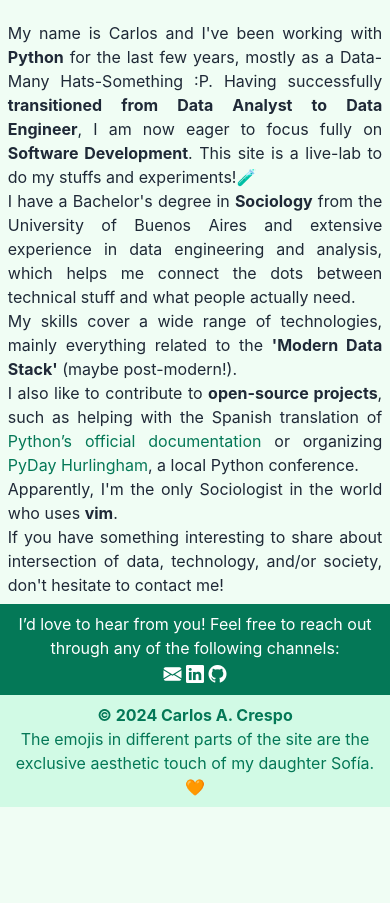
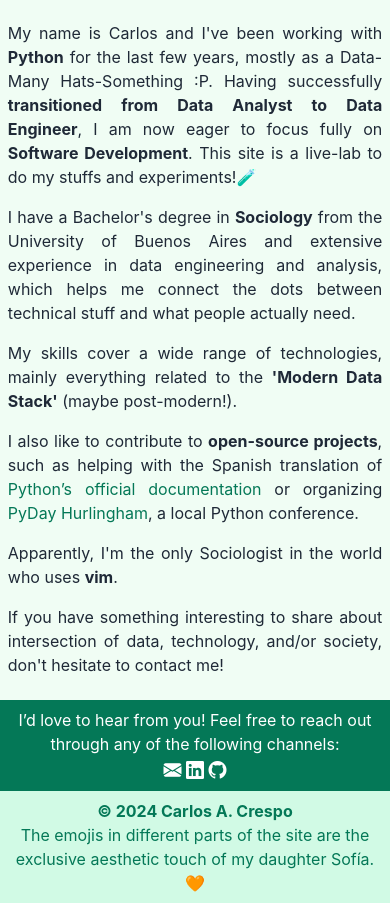
Before and after one commit to cacrespo/website, a Django app: page /about/ in a window 390 px wide. Shown: the part 184-1087 px from the top of the page. Before the commit the page ends 991 px from the top, so only its background shows below. Run offline with Django 5.2, Linux system fonts and the light colour scheme; some libraries are stand-ins or nearby versions.

Commit message:
Update simplified_green_style.css

```diff
--- a/static/css/simplified_green_style.css
+++ b/static/css/simplified_green_style.css
@@ -163,6 +163,10 @@ button:hover,
       "footer";
   }
 
+  main p {
+    margin-block-end: 1em;
+  }
+
   sidebar {
     flex-direction: row;
     justify-content: space-around;
```
